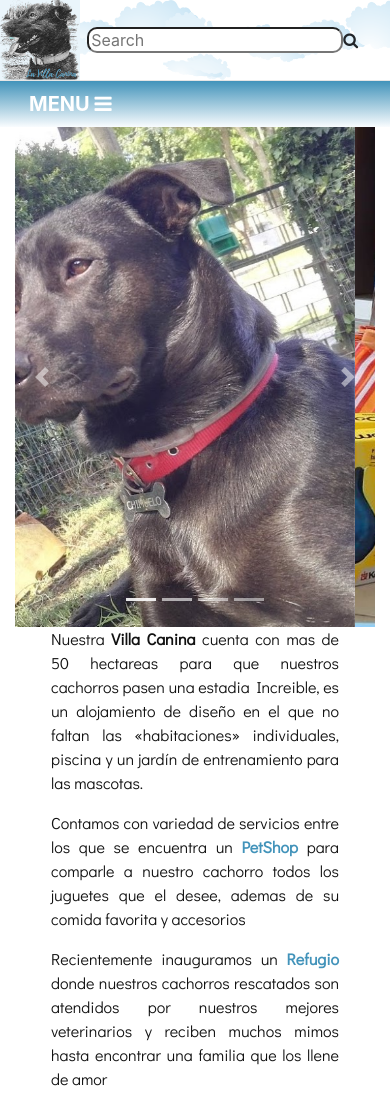
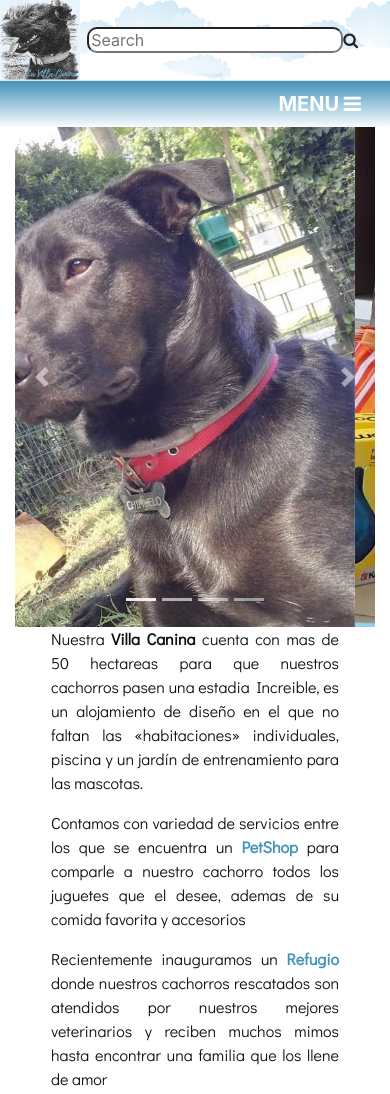
Before and after one commit to RRMoreno/ProyectoFinal, a website: page index.html in a window 390 px wide. Shown: the top 1094 px of the page. Drawn offline with nearby package versions, Linux system fonts and the light colour scheme.

Commit message:
modificado menu para movil (lado derecho)

```diff
--- a/scss/estilos.scss
+++ b/scss/estilos.scss
@@ -260,11 +260,13 @@ p {
   background-position: center center;
   background-size: cover;
 }
+
 .index-carousel3 {
   background-image: url("../img/chimuelo9.jpg");
   background-position: center center;
   background-size: cover;
 }
+
 .index-carousel4 {
   background-image: url("../img/instalaciones3.jpg");
   background-position: center center;
@@ -277,32 +279,38 @@ p {
   background-position: center center;
   background-size: cover;
 }
+
 .pet-carousel2 {
   background-image: url("../img/petshop1.jpg");
   background-position: center center;
   background-size: cover;
 }
+
 .pet-carousel3 {
   background-image: url("../img/petshop4.jpg");
   background-position: center center;
   background-size: cover;
 }
+
 /*refugio*/
 .refigio-carousel1 {
   background-image: url("../img/toby.jpg");
   background-position: center center;
   background-size: cover;
 }
+
 .refigio-carousel2 {
   background-image: url("../img/leo.jpg");
   background-position: center center;
   background-size: cover;
 }
+
 .refigio-carousel3 {
   background-image: url("../img/chimuelo7.jpg");
   background-position: center center;
   background-size: cover;
 }
+
 .refigio-carousel4 {
   background-image: url("../img/zoe1.jpg");
   background-position: center center;
@@ -341,11 +349,11 @@ p {
   grid-template-rows: 160px auto;
   grid-template-areas: "area2" "area4";
 }
+
 .carousel-item {
   height: 500px;
 
 }
-
 
 
 .img-carousel1 {
@@ -423,6 +431,9 @@ form {
   .pservicios {
     display: none;
   }
+  .navbar {
+    justify-content: flex-end !important;
+  }
   .img-servicios {
     width: 100%;
   }
```
Also changed, not shown: views/reserva.html (+1 -1 lines), css/estilos.css.
